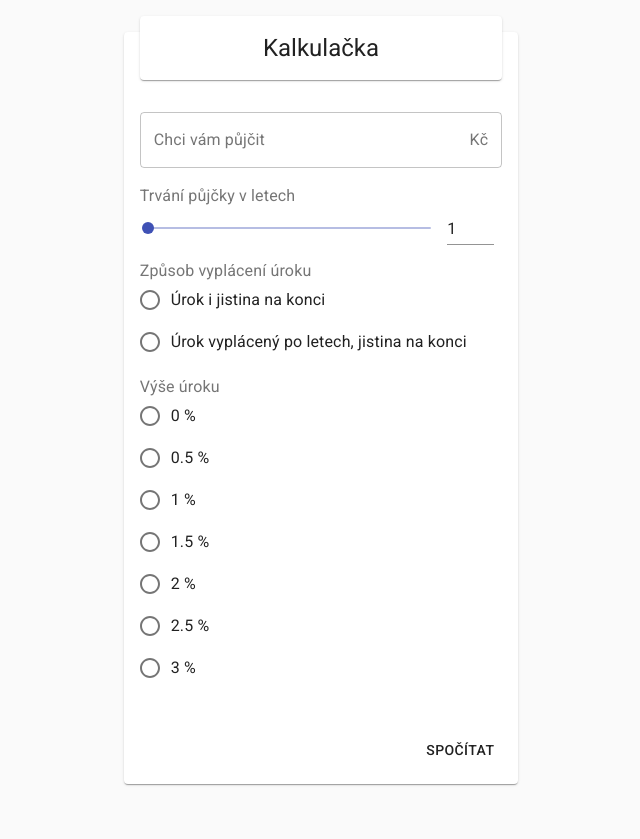
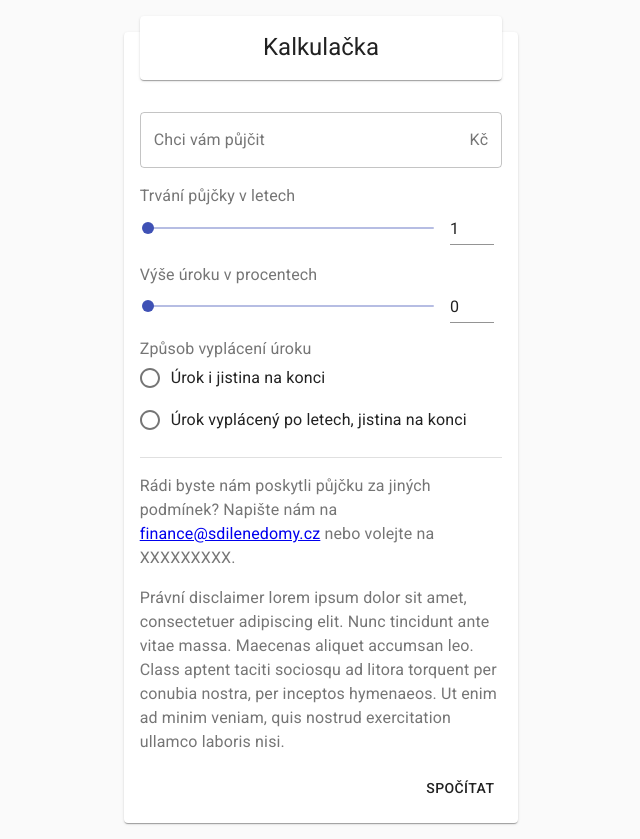
Before and after one commit to sdilenedomy/prvni-vlastovka-kalkulacka, a React (Create React App) app: page / in a window 1280 px wide. Shown: the whole page, without its empty margins (319-959 px from the left). Before the commit the page ends 800 px from the top, so only its background shows below. Built offline with nearby package versions, Linux system fonts and the light colour scheme.

Commit message:
interest as slider, multi-step offer sending

```diff
--- a/src/App.jsx
+++ b/src/App.jsx
@@ -1,9 +1,18 @@
 import React, { useState } from 'react';
-import { CssBaseline, Grid } from '@material-ui/core';
+import {
+  createMuiTheme,
+  CssBaseline,
+  Grid,
+  MuiThemeProvider,
+  responsiveFontSizes,
+} from '@material-ui/core';
 import { SnackbarProvider } from 'notistack';
 import { makeStyles } from '@material-ui/core/styles';
 import Calculator from './Components/Calculator';
 import Results from './Components/Results';
+
+let theme = createMuiTheme();
+theme = responsiveFontSizes(theme);
 
 const useStyles = makeStyles(() => ({
   root: {
@@ -24,6 +33,7 @@ function App() {
   }
 
   return (
+    <MuiThemeProvider theme={theme}>
       <SnackbarProvider maxSnack={1}>
         <CssBaseline />
         <Grid
@@ -39,6 +49,7 @@ function App() {
           {resultsShown && <Results values={values} />}
         </Grid>
       </SnackbarProvider>
+    </MuiThemeProvider>
   );
 }
 
--- a/src/Components/Calculator/Calculator.jsx
+++ b/src/Components/Calculator/Calculator.jsx
@@ -2,7 +2,7 @@ import PropTypes from 'prop-types';
 import React, { useEffect } from 'react';
 import {
   Box,
-  Button, Grid, Paper, Typography,
+  Button, Divider, Grid, Paper, Typography,
 } from '@material-ui/core';
 import { makeStyles } from '@material-ui/core/styles';
 import { Form, Formik, useFormikContext } from 'formik';
@@ -28,6 +28,9 @@ const useStyles = makeStyles((theme) => ({
   },
   content: {
     height: '100%',
+  },
+  note: {
+    marginTop: theme.spacing(2),
   },
 }));
 
@@ -61,7 +64,7 @@ export default function Calculator({
 
             <Formik
               initialValues={{
-                amount: '', duration: 1, interest_type: '', interest: '',
+                amount: '', duration: 1, interest_type: '', interest: 0,
               }}
               validationSchema={yup.object({
                 amount: yup.number()
@@ -74,6 +77,8 @@ export default function Calculator({
                 interest_type: yup.string()
                   .required(),
                 interest: yup.number()
+                  .min(0)
+                  .max(3)
                   .required(),
               })}
               onSubmit={onSubmit}
@@ -85,6 +90,23 @@ export default function Calculator({
                     <div className={classes.formFields}>
                       <FormikFields formikValues={formikValues} />
                     </div>
+
+                    <Divider className={classes.note} />
+
+                    <Typography className={classes.note} color="textSecondary">
+                      Rádi byste nám poskytli půjčku za jiných podmínek? Napište nám na
+                      {' '}
+                      <a href="mailto:finance@sdilenedomy.cz">finance@sdilenedomy.cz</a>
+                      {' '}
+                      nebo volejte na XXXXXXXXX.
+                    </Typography>
+
+                    <Typography className={classes.note} color="textSecondary">
+                      Právní disclaimer lorem ipsum dolor sit amet, consectetuer adipiscing elit.
+                      Nunc tincidunt ante vitae massa. Maecenas aliquet accumsan leo. Class aptent
+                      taciti sociosqu ad litora torquent per conubia nostra, per inceptos hymenaeos.
+                      Ut enim ad minim veniam, quis nostrud exercitation ullamco laboris nisi.
+                    </Typography>
 
                     <Box
                       className={classes.buttonsWrapper}
--- a/src/Components/Calculator/FormikFields.jsx
+++ b/src/Components/Calculator/FormikFields.jsx
@@ -5,7 +5,7 @@ import {
 } from '@material-ui/core';
 import { makeStyles } from '@material-ui/core/styles';
 import { Field } from 'formik';
-import DurationSlider from './DurationSlider';
+import SliderWithInput from './SliderWithInput';
 import FormikRadioGroup from './FormikRadioGroup';
 
 const useStyles = makeStyles((theme) => ({
@@ -45,40 +45,6 @@ export default function FormikFields({ formikValues }) {
         },
       ],
     },
-    {
-      label: 'Výše úroku',
-      name: 'interest',
-      options: [
-        {
-          label: '0 %',
-          value: '0',
-        },
-        {
-          label: '0.5 %',
-          value: '0.5',
-        },
-        {
-          label: '1 %',
-          value: '1',
-        },
-        {
-          label: '1.5 %',
-          value: '1.5',
-        },
-        {
-          label: '2 %',
-          value: '2',
-        },
-        {
-          label: '2.5 %',
-          value: '2.5',
-        },
-        {
-          label: '3 %',
-          value: '3',
-        },
-      ],
-    },
   ];
 
   return (
@@ -99,10 +65,25 @@ export default function FormikFields({ formikValues }) {
         />
       </FieldWrapper>
       <FieldWrapper>
-        <DurationSlider
+        <SliderWithInput
           name="duration"
           value={formikValues.values.duration}
           formikSetValue={formikValues.setFieldValue}
+          max={15}
+          min={1}
+          step={1}
+          label="Trvání půjčky v letech"
+        />
+      </FieldWrapper>
+      <FieldWrapper>
+        <SliderWithInput
+          name="interest"
+          value={formikValues.values.interest}
+          formikSetValue={formikValues.setFieldValue}
+          max={3}
+          min={0}
+          step={0.5}
+          label="Výše úroku v procentech"
         />
       </FieldWrapper>
       {radioFields.map((radioGroupProps) => (
--- a/src/Components/Calculator/DurationSlider.jsx
+++ b/src/Components/Calculator/SliderWithInput.jsx
@@ -12,7 +12,9 @@ const useStyles = makeStyles((theme) => ({
   },
 }));
 
-export default function DurationSlider({ value, formikSetValue, name }) {
+export default function SliderWithInput({
+  value, formikSetValue, name, min, max, step, label, endAdornment,
+}) {
   const classes = useStyles();
 
   const [hasFocus, setHasFocus] = useState(false);
@@ -31,10 +33,16 @@ export default function DurationSlider({ value, formikSetValue, name }) {
 
   const handleInputBlur = () => {
     setHasFocus(false);
-    if (value < 1) {
-      setValue(1);
-    } else if (value > 15) {
-      setValue(15);
+    const offset = value % step;
+    if (offset < step / 2) {
+      setValue(value - offset);
+    } else {
+      setValue(value + (step - offset));
+    }
+    if (value < min) {
+      setValue(min);
+    } else if (value > max) {
+      setValue(max);
     }
   };
 
@@ -45,7 +53,7 @@ export default function DurationSlider({ value, formikSetValue, name }) {
         gutterBottom
         color={hasFocus ? 'primary' : 'textSecondary'}
       >
-        Trvání půjčky v letech
+        {label}
       </Typography>
       <Grid
         container
@@ -53,18 +61,19 @@ export default function DurationSlider({ value, formikSetValue, name }) {
         alignItems="center"
         className={classes.slider}
       >
-        <Grid item xs>
+        <Grid item xs={9} sm={8} md={10} lg={10}>
           <Slider
-            value={typeof value === 'number' ? value : 0}
+            value={typeof value === 'number' ? value : min}
             onChange={handleSliderChange}
             onFocus={() => setHasFocus(true)}
             onBlur={() => setHasFocus(false)}
             aria-labelledby="input-slider"
-            min={1}
-            max={15}
+            min={min}
+            max={max}
+            step={step}
           />
         </Grid>
-        <Grid item>
+        <Grid item xs={3} sm={4} md={2} lg={2}>
           <Input
             value={value}
             margin="dense"
@@ -72,12 +81,13 @@ export default function DurationSlider({ value, formikSetValue, name }) {
             onFocus={() => setHasFocus(true)}
             onBlur={handleInputBlur}
             inputProps={{
-              step: 1,
-              min: 1,
-              max: 15,
+              step,
+              min,
+              max,
               type: 'number',
               'aria-labelledby': 'input-slider',
             }}
+            endAdornment={endAdornment}
           />
         </Grid>
       </Grid>
@@ -85,8 +95,17 @@ export default function DurationSlider({ value, formikSetValue, name }) {
   );
 }
 
-DurationSlider.propTypes = {
+SliderWithInput.propTypes = {
   formikSetValue: PropTypes.func.isRequired,
   value: PropTypes.number.isRequired,
   name: PropTypes.string.isRequired,
+  min: PropTypes.number.isRequired,
+  max: PropTypes.number.isRequired,
+  step: PropTypes.number.isRequired,
+  label: PropTypes.string.isRequired,
+  endAdornment: PropTypes.node,
 };
+
+SliderWithInput.defaultProps = {
+  endAdornment: '',
+};
--- /dev/null
+++ b/src/Components/Results/SendOffer.jsx
@@ -0,0 +1,86 @@
+import React from 'react';
+import {
+  Button,
+  DialogActions,
+  DialogContent,
+  DialogContentText,
+  DialogTitle,
+  TextField,
+} from '@material-ui/core';
+import HCaptcha from '@hcaptcha/react-hcaptcha';
+import * as yup from 'yup';
+import { Form, Formik } from 'formik';
+import { makeStyles } from '@material-ui/core/styles';
+import PropTypes from 'prop-types';
+
+const useStyles = makeStyles((theme) => ({
+  captcha: {
+    marginTop: theme.spacing(2),
+  },
+}));
+
+export default function SendOffer({
+  onOfferSubmit, setHCaptchaToken, hCaptchaRef, closeDialog,
+}) {
+  const classes = useStyles();
+
+  return (
+    <>
+      <DialogTitle>Nezávazně odeslat nabídku</DialogTitle>
+      <DialogContent>
+        <DialogContentText>
+          Pokud chcete nezávazně odeslat nabídku družstvu, zadejte prosím svůj email.
+        </DialogContentText>
+
+        <Formik
+          initialValues={{
+            email: '',
+          }}
+          validationSchema={yup.object({
+            email: yup.string()
+              .email('Zadejte prosím platnou emailovou adresu')
+              .required('Zadejte prosím emailovou adresu'),
+          })}
+          onSubmit={onOfferSubmit}
+        >
+          {((formikValues) => (
+            <Form id="submit-offer-form">
+              <TextField
+                autoFocus
+                fullWidth
+                id="email"
+                name="email"
+                label="Váš email"
+                value={formikValues.values.email}
+                onChange={formikValues.handleChange}
+                error={formikValues.touched.email && Boolean(formikValues.errors.email)}
+                helperText={formikValues.touched.email && formikValues.errors.email}
+                variant="outlined"
+              />
+              <div className={classes.captcha}>
+                <HCaptcha
+                  sitekey={process.env.REACT_APP_HCAPTCHA_SITEKEY}
+                  onVerify={setHCaptchaToken}
+                  ref={hCaptchaRef}
+                />
+              </div>
+            </Form>
+          ))}
+        </Formik>
+      </DialogContent>
+
+      <DialogActions>
+        <Button onClick={closeDialog} color="primary">Zrušit</Button>
+        <Button type="submit" form="submit-offer-form" color="primary">Poslat nabídku</Button>
+      </DialogActions>
+    </>
+  );
+}
+
+SendOffer.propTypes = {
+  onOfferSubmit: PropTypes.func.isRequired,
+  setHCaptchaToken: PropTypes.func.isRequired,
+  // eslint-disable-next-line react/forbid-prop-types
+  hCaptchaRef: PropTypes.object.isRequired,
+  closeDialog: PropTypes.func.isRequired,
+};
--- /dev/null
+++ b/src/Components/Results/ThankYou.jsx
@@ -0,0 +1,29 @@
+import React from 'react';
+import {
+  Button,
+  DialogActions,
+  DialogContent,
+  DialogContentText,
+  DialogTitle,
+} from '@material-ui/core';
+import PropTypes from 'prop-types';
+
+export default function ThankYou({ closeDialog }) {
+  return (
+    <>
+      <DialogTitle>Děkujeme!</DialogTitle>
+      <DialogContent>
+        <DialogContentText>
+          Nabídka byla odeslána. Nejpozději do 24 hodin se vám ozveme na uvedenou emailovou adresu.
+        </DialogContentText>
+      </DialogContent>
+      <DialogActions>
+        <Button onClick={closeDialog} color="primary">Budiž</Button>
+      </DialogActions>
+    </>
+  );
+}
+
+ThankYou.propTypes = {
+  closeDialog: PropTypes.func.isRequired,
+};
--- /dev/null
+++ b/src/Utils/conjugateYears.js
@@ -0,0 +1,8 @@
+export default function conjugateYears(nYears) {
+  if (nYears === 1) {
+    return 'rok';
+  } if (nYears >= 2 && nYears <= 4) {
+    return 'roky';
+  }
+  return 'let';
+}
```
Also changed, not shown: src/Components/Results/Recapitulation.jsx (added, +84 -0 lines), src/Components/Results/Results.jsx (+38 -55 lines), src/Components/Results/ResultsSummary.jsx (+9 -21 lines), 1 other file (tests, documents, lock files or other folders). Lines whose indentation alone changed are shown as unchanged.
